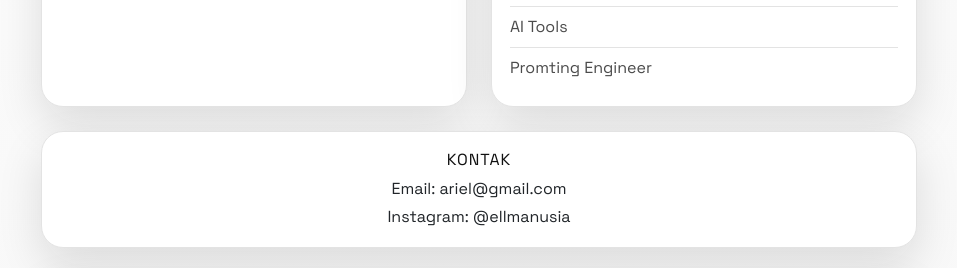
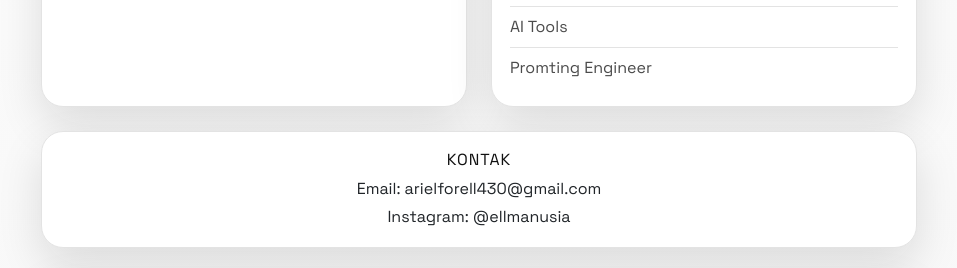
Before and after one commit to elStudyCoding/PortfolioHTMLCSSJSBOOTSTRAP, a plain HTML site: page index.html in a window 1280 px wide. Shown: the part 739-1007 px from the top of the page, without its empty margins (161-1118 px from the left). Drawn offline with nearby package versions, Linux system fonts and the light colour scheme.

Commit message:
Update portfolio

```diff
--- a/index.html
+++ b/index.html
@@ -107,7 +107,7 @@
     <section class="card soft-card mb-4 contact-card">
         <div class="card-body text-center">
             <h2 class="card-title h6 text-uppercase">Kontak</h2>
-            <p class="mb-1">Email: ariel@gmail.com</p>
+            <p class="mb-1">Email: arielforell430@gmail.com</p>
             <p class="mb-0">Instagram: @ellmanusia</p>
         </div>
     </section>
```
